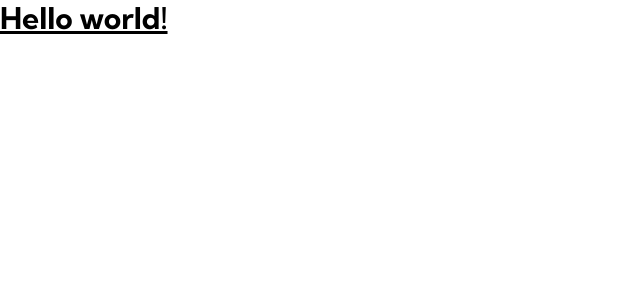
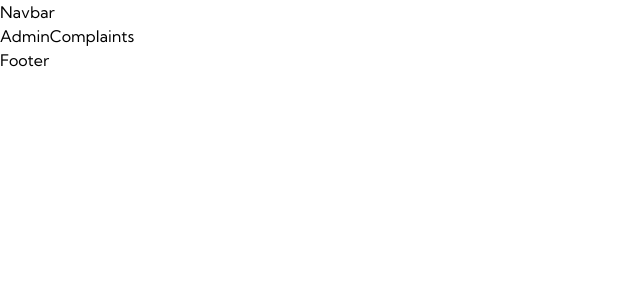
Before and after one commit to omtandel2307/E-Takraar, a React (Create React App) app in the folder client/: page /allcomplaints in a window 1280 px wide. Shown: the top 300 px of the page, without its empty margins (0-640 px from the left). Built offline with nearby package versions, Linux system fonts and the light colour scheme.

Commit message:
Routing Setup✅

```diff
--- a/client/package.json
+++ b/client/package.json
@@ -8,6 +8,7 @@
     "@testing-library/user-event": "^13.5.0",
     "react": "^18.2.0",
     "react-dom": "^18.2.0",
+    "react-router-dom": "^6.8.2",
     "react-scripts": "5.0.1",
     "web-vitals": "^2.1.4"
   },
--- a/client/src/App.js
+++ b/client/src/App.js
@@ -1,3 +1,31 @@
-export default function App() {
-  return <h1 className="text-3xl font-bold underline">Hello world!</h1>;
-}
+import React from "react";
+import { BrowserRouter as Router, Routes, Route } from "react-router-dom";
+import Navbar from "./components/Navbar";
+import Footer from "./components/Footer";
+import Home from "./pages/Home";
+import UseModel from "./pages/UseModel";
+import Register from "./pages/Register";
+import MyComplaints from "./pages/MyComplaints";
+import AdminComplaints from "./pages/AdminComplaints";
+import Profile from "./pages/Profile";
+
+const App = () => {
+  return (
+    <div>
+      <Router>
+        <Navbar />
+        <Routes>
+          <Route path="/" element={<Home />} />
+          <Route path="/usemodel" element={<UseModel />} />
+          <Route path="/registercomplaint" element={<Register />} />
+          <Route path="/profile" element={<Profile />} />
+          <Route path="/mycomplaints" element={<MyComplaints />} />
+          <Route path="/allcomplaints" element={<AdminComplaints />} />
+        </Routes>
+        <Footer />
+      </Router>
+    </div>
+  );
+};
+
+export default App;
--- /dev/null
+++ b/client/src/components/Footer.jsx
@@ -0,0 +1,7 @@
+import React from "react";
+
+const Footer = () => {
+  return <div>Footer</div>;
+};
+
+export default Footer;
--- /dev/null
+++ b/client/src/components/Navbar.jsx
@@ -0,0 +1,7 @@
+import React from "react";
+
+const Navbar = () => {
+  return <div>Navbar</div>;
+};
+
+export default Navbar;
--- /dev/null
+++ b/client/src/pages/AdminComplaints.jsx
@@ -0,0 +1,7 @@
+import React from "react";
+
+const AdminComplaints = () => {
+  return <div>AdminComplaints</div>;
+};
+
+export default AdminComplaints;
--- /dev/null
+++ b/client/src/pages/Home.jsx
@@ -0,0 +1,7 @@
+import React from "react";
+
+const Home = () => {
+  return <div>Home</div>;
+};
+
+export default Home;
--- /dev/null
+++ b/client/src/pages/MyComplaints.jsx
@@ -0,0 +1,7 @@
+import React from "react";
+
+const MyComplaints = () => {
+  return <div>MyComplaints</div>;
+};
+
+export default MyComplaints;
--- /dev/null
+++ b/client/src/pages/Profile.jsx
@@ -0,0 +1,7 @@
+import React from "react";
+
+const Profile = () => {
+  return <div>Profile</div>;
+};
+
+export default Profile;
--- /dev/null
+++ b/client/src/pages/Register.jsx
@@ -0,0 +1,7 @@
+import React from "react";
+
+const Register = () => {
+  return <div>Register</div>;
+};
+
+export default Register;
--- /dev/null
+++ b/client/src/pages/UseModel.jsx
@@ -0,0 +1,7 @@
+import React from "react";
+
+const UseModel = () => {
+  return <div>UseModel</div>;
+};
+
+export default UseModel;
```
Also changed, not shown: 1 other file (tests, documents, lock files or other folders).
